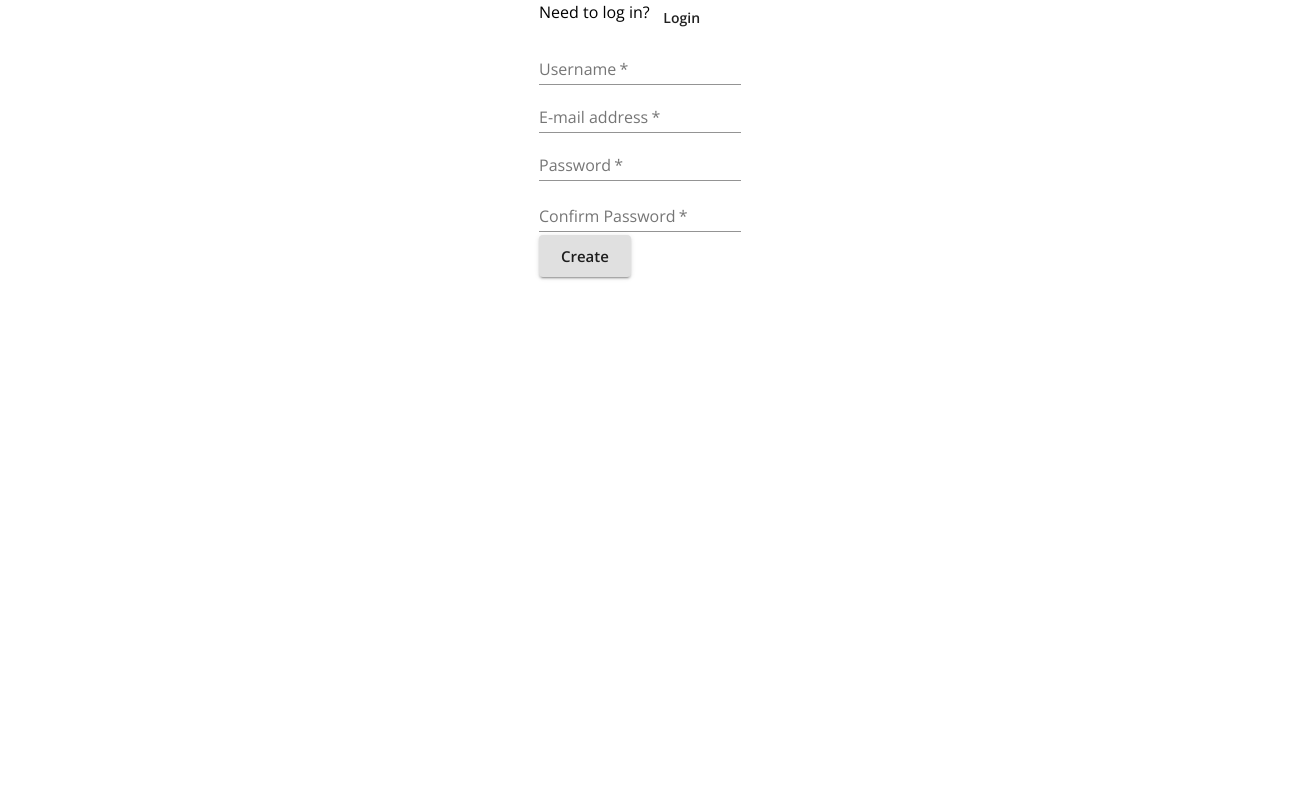
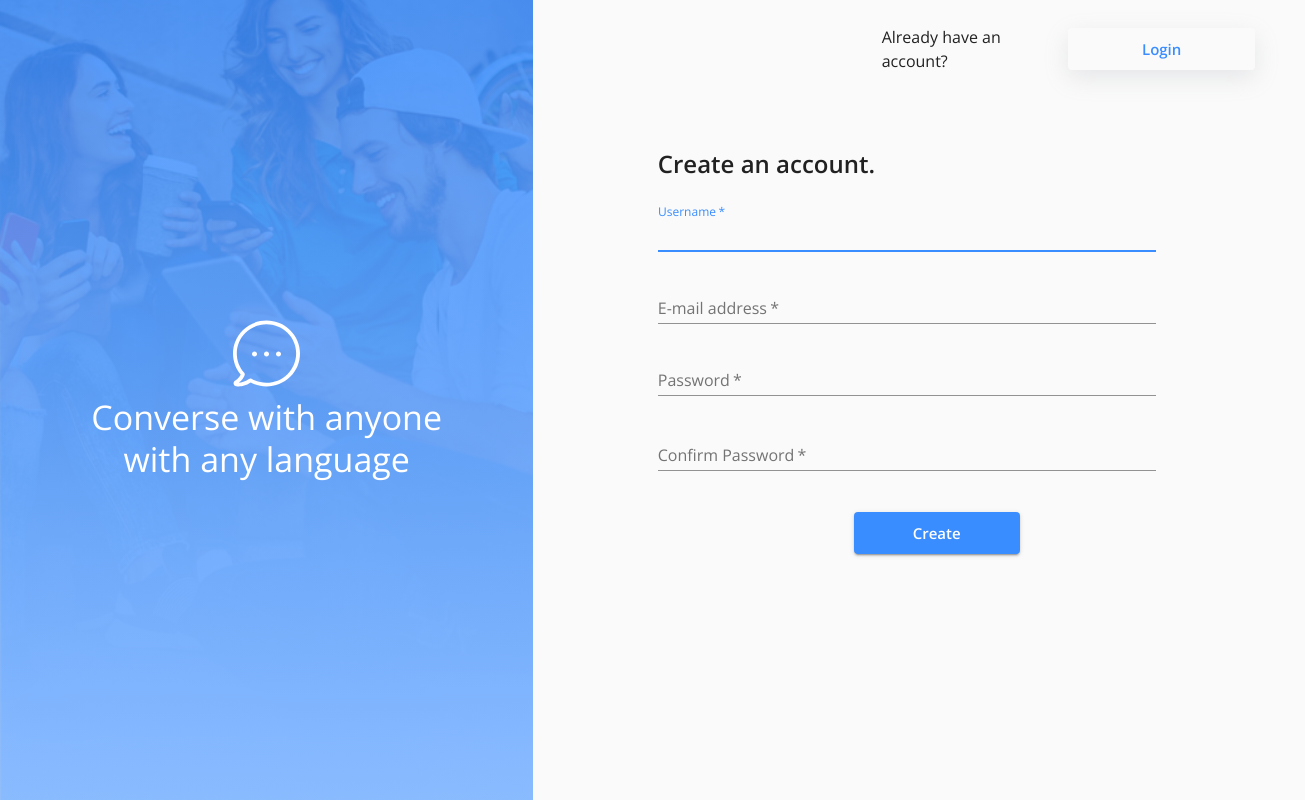
Before and after one commit to jmhubbard/messenger-starter, a React (Create React App) app in the folder client/: page / in a window 1280 px wide. Shown: the whole page, 1305 px wide, since content can reach past the window. Built offline with nearby package versions, Linux system fonts and the light colour scheme; no server answers.

Commit message:
adds css styles, copies login page and adds current signup fields to page.

```diff
--- a/client/src/Signup.js
+++ b/client/src/Signup.js
@@ -3,16 +3,69 @@ import { Redirect, useHistory } from "react-router-dom";
 import { connect } from "react-redux";
 import {
   Grid,
-  Box,
   Typography,
   Button,
-  FormControl,
   TextField,
+  CssBaseline,
+  Icon,
   FormHelperText,
 } from "@material-ui/core";
 import { register } from "./store/utils/thunkCreators";
+import { makeStyles } from "@material-ui/core/styles";
+
+const useStyles = makeStyles((theme) => ({
+  root: {
+    height: "100vh",
+    fontFamily: "OpenSans",
+    fontWeight: "600",
+    fontStyle: "normal",
+  },
+  image: {
+    backgroundImage: `linear-gradient(to bottom, RGBA(58, 141, 255, .85), RGBA(134, 185, 255, .85)),url('${process.env.PUBLIC_URL}/bg-img.png')`,
+    backgroundRepeat: "no-repeat",
+    backgroundSize: "cover",
+    backgroundPosition: "center",
+  },
+  form: {
+    width: "100%", // Fix IE 11 issue.
+    marginTop: theme.spacing(1),
+  },
+  submit: {
+    margin: theme.spacing(3, 0, 2),
+  },
+  registerButton: {
+    boxShadow: "rgba(149, 157, 165, 0.2) 0px 8px 24px",
+    color: "#3A8DFF",
+  },
+  loginButton: {
+    backgroundColor: "#3A8DFF",
+  },
+  topRow: {
+    margin: "25px",
+  },
+  pictureText: {
+    height: "100vh",
+    color: "white",
+  },
+
+  ButtonGrid: {
+    margin: "30px",
+  },
+  formHeader: {
+    fontWeight: "600",
+    fontStyle: "normal",
+  },
+  formGrid: {
+    margin: "50px 0",
+  },
+  registerButtonGrid: {
+    margin: "0 50px 0 0",
+  }
+}));
 
 const Login = (props) => {
+  const classes = useStyles();
+
   const history = useHistory();
   const { user, register } = props;
   const [formErrorMessage, setFormErrorMessage] = useState({});
@@ -37,53 +90,117 @@ const Login = (props) => {
   }
 
   return (
+    <Grid container component="main" className={classes.root}>
+      <CssBaseline />
+      <Grid item xs={12} sm={4} md={5} className={classes.image}>
+        <Grid
+          container
+          className={classes.pictureText}
+          alignItems="center"
+          justify="center"
+          align="center"
+        >
+          <Grid item xs={9} sm={9} md={9}>
+            <Icon>
+              <img
+                src={`${process.env.PUBLIC_URL}/bubble.svg`}
+                alt="Chat Bubble"
+              />
+            </Icon>
+            <Typography variant="h4">
+              Converse with anyone with any language
+            </Typography>
+          </Grid>
+        </Grid>
+      </Grid>
+      <Grid item xs={12} sm={8} md={7} className={classes.test}>
+        <Grid
+          container
+          direction="row"
+          justify="flex-end"
+          alignItems="center"
+          spacing={0}
+          className={classes.topRow}
+        >
+          <Grid item xs={3} sm={3} md={3}>
+            <Typography>Already have an account?</Typography>
+          </Grid>
+          <Grid item xs={3} sm={3} md={3} className={classes.registerButtonGrid}>
+            <Button
+              className={classes.registerButton}
+              onClick={() => history.push("/login")}
+              type="submit"
+              size="large"
+              color="primary"
+              fullWidth
+            >
+              Login
+            </Button>
+          </Grid>
+        </Grid>
+        <Grid
+          container
+          direction="row"
+          justify="center"
+          alignItems="center"
+          className={classes.formBack}
+        >
+          <Grid item xs={12} sm={12} md={12}>
+            <Grid
+              container
+              justify="center"
+              alignItems="center"
+              className={classes.formGrid}
+            >
+              <Grid item xs={8} sm={8} md={8}>
+                <Typography variant="h5" className={classes.formHeader}>
+                  Create an account.
+                </Typography>
+                <form className={classes.form} onSubmit={handleRegister}>
                   <Grid container justify="center">
-      <Box>
-        <Grid container item>
-          <Typography>Need to log in?</Typography>
-          <Button onClick={() => history.push("/login")}>Login</Button>
-        </Grid>
-        <form onSubmit={handleRegister}>
-          <Grid>
-            <Grid>
-              <FormControl>
+                    <Grid item xs={12} sm={12} md={12}>
                       <TextField
-                  aria-label="username"
                         label="Username"
                         name="username"
                         type="text"
+                        autoFocus
                         required
+                        fullWidth
+                        margin="normal"
                       />
-              </FormControl>
                     </Grid>
-            <Grid>
-              <FormControl>
+                  </Grid>
+                  <Grid container justify="center">
+                    <Grid item xs={12} sm={12} md={12}>
                       <TextField
                         label="E-mail address"
-                  aria-label="e-mail address"
+                        name="email"
                         type="email"
-                  name="email"
                         required
+                        fullWidth
+                        margin="normal"
                       />
-              </FormControl>
                     </Grid>
-            <Grid>
-              <FormControl error={!!formErrorMessage.confirmPassword}>
+                  </Grid>
+                  <Grid container justify="center">
+                    <Grid item xs={12} sm={12} md={12}>
                       <TextField
-                  aria-label="password"
                         label="Password"
                         type="password"
                         inputProps={{ minLength: 6 }}
                         name="password"
                         required
+                        fullWidth
+                        margin="normal"
                       />
                       <FormHelperText>
                         {formErrorMessage.confirmPassword}
                       </FormHelperText>
-              </FormControl>
                     </Grid>
-            <Grid>
-              <FormControl error={!!formErrorMessage.confirmPassword}>
+                  </Grid>
+                  <Grid container justify="center">
+                    <Grid item xs={12} sm={12} md={12}>
+
                         <TextField
                           label="Confirm Password"
                           aria-label="confirm password"
@@ -91,18 +208,39 @@ const Login = (props) => {
                           inputProps={{ minLength: 6 }}
                           name="confirmPassword"
                           required
+                          fullWidth
+                          margin="normal"
                         />
                         <FormHelperText>
                           {formErrorMessage.confirmPassword}
                         </FormHelperText>
-              </FormControl>
                     </Grid>
-            <Button type="submit" variant="contained" size="large">
+                  </Grid>
+
+                  <Grid
+                    container
+                    justify="center"
+                    className={classes.ButtonGrid}
+                  >
+                    <Grid item xs={4} sm={4} md={4}>
+                      <Button
+                        type="submit"
+                        variant="contained"
+                        size="large"
+                        color="primary"
+                        fullWidth
+                        className={classes.loginButton}
+                      >
                         Create
                       </Button>
                     </Grid>
+                  </Grid>
                 </form>
-      </Box>
+              </Grid>
+            </Grid>
+          </Grid>
+        </Grid>
+      </Grid>
     </Grid>
   );
 };
```
Lines whose indentation alone changed are shown as unchanged.
